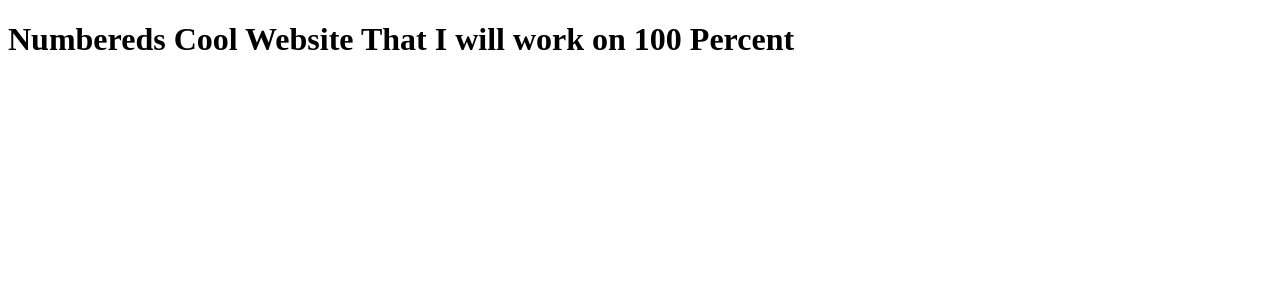
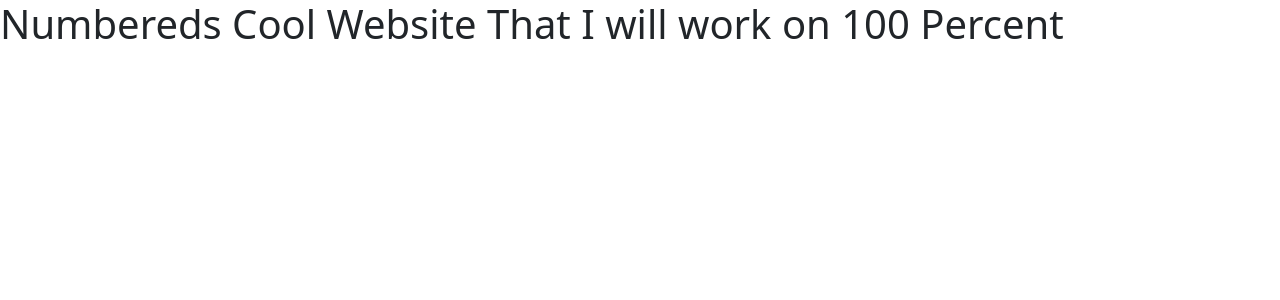
Before and after one commit to AminNagda01/AminAngularWebsite, an Angular app in the folder NumberedsCoolWebsite/: page / in a window 1280 px wide. Shown: the top 300 px of the page. Built offline with nearby package versions, Linux system fonts and the light colour scheme.

Commit message:
Added bootstrap to css globaly

```diff
--- a/NumberedsCoolWebsite/angular.json
+++ b/NumberedsCoolWebsite/angular.json
@@ -25,7 +25,8 @@
               "src/assets"
             ],
             "styles": [
-              "src/styles.css"
+              "src/styles.css",
+              "node_modules/bootstrap/dist/css/bootstrap.min.css"
             ],
             "scripts": []
           },
--- a/NumberedsCoolWebsite/package.json
+++ b/NumberedsCoolWebsite/package.json
@@ -18,6 +18,7 @@
     "@angular/platform-browser": "^16.1.0",
     "@angular/platform-browser-dynamic": "^16.1.0",
     "@angular/router": "^16.1.0",
+    "bootstrap": "^5.3.2",
     "rxjs": "~7.8.0",
     "tslib": "^2.3.0",
     "zone.js": "~0.13.0"
--- a/NumberedsCoolWebsite/src/styles.css
+++ b/NumberedsCoolWebsite/src/styles.css
@@ -1 +1,3 @@
 /* You can add global styles to this file, and also import other style files */
+
+@import "~bootstrap/dist/css/bootstrap.css";
--- /dev/null
+++ b/package.json
@@ -0,0 +1,6 @@
+{
+  "dependencies": {
+    "bootstrap": "^5.3.2",
+    "bootstrap-icons": "^1.11.1"
+  }
+}
```
Also changed, not shown: 2 other files (tests, documents, lock files or other folders).
